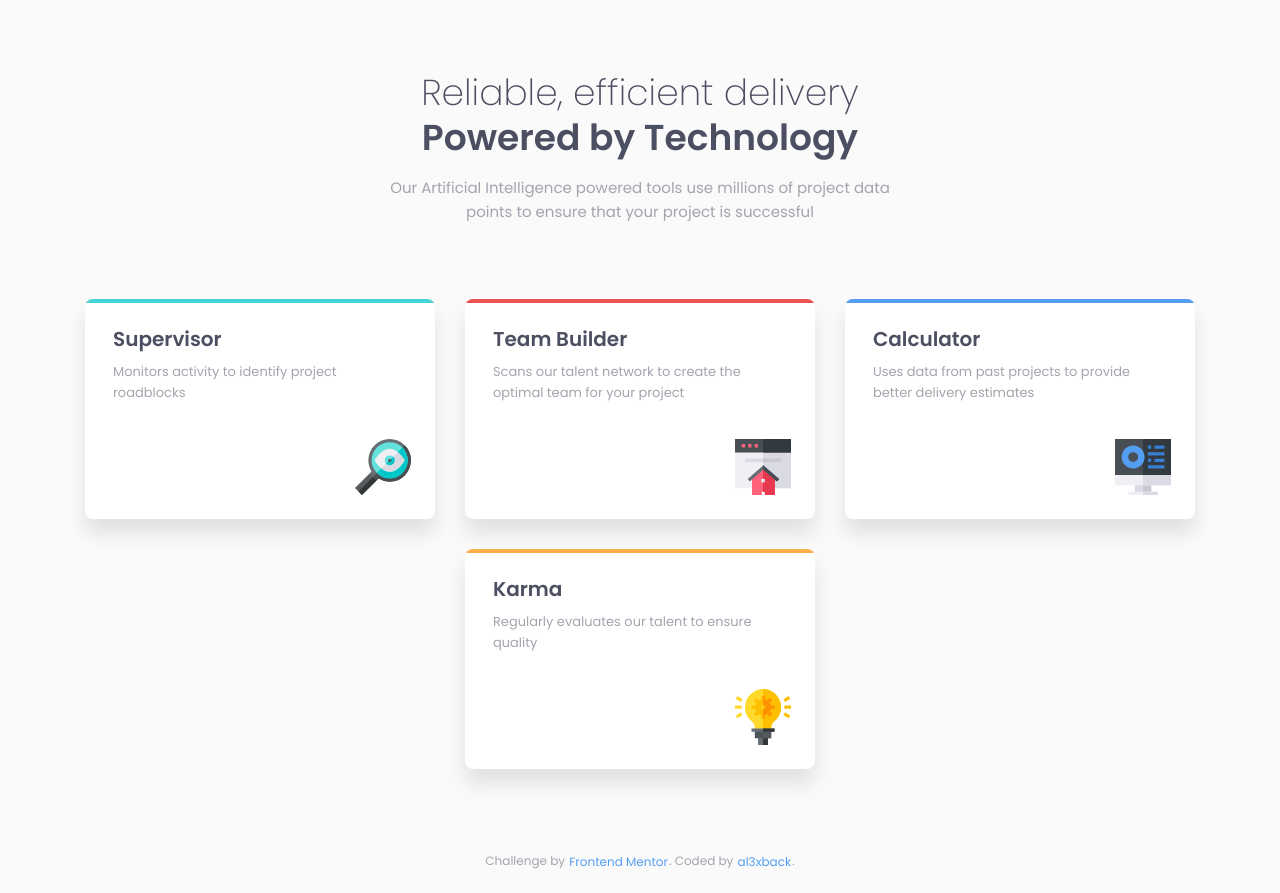
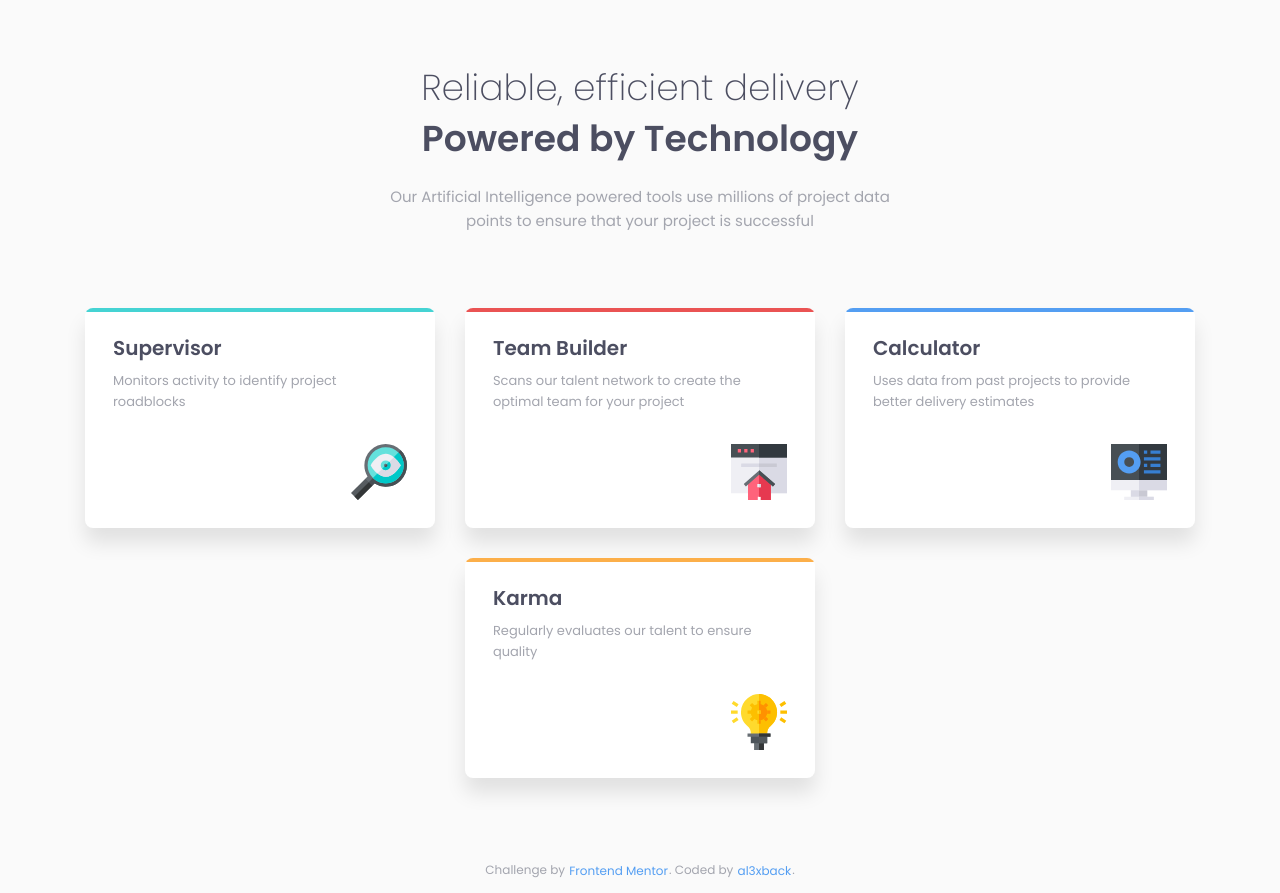
Before and after one commit to al3xback/fmentor-four-card-block, a website: page index.html in a window 1280 px wide. Drawn offline with Linux system fonts and the light colour scheme.

Commit message:
fixed structure

```diff
--- a/index.html
+++ b/index.html
@@ -39,12 +39,12 @@
 				<section class="section">
 					<div class="section__head">
 						<div class="cards-summary">
+							<p class="cards-summary__subtitle">
+								Reliable, efficient delivery
+							</p>
 							<h2 class="cards-summary__title">
-								Reliable, efficient delivery
+								Powered by Technology
 							</h2>
-							<p class="cards-summary__subtitle">
-								<strong>Powered by Technology</strong>
-							</p>
 							<p class="cards-summary__desc">
 								Our Artificial Intelligence powered tools use
 								millions of project data points to ensure that
--- a/scss/base/_typography.scss
+++ b/scss/base/_typography.scss
@@ -33,10 +33,6 @@ h6 {
 	font-size: func.em(14, var.$font-size-primary);
 }
 
-p {
-	font-size: 1em;
-}
-
 strong {
 	font-weight: var.$font-weight-600;
 }
--- a/scss/components/_cards.scss
+++ b/scss/components/_cards.scss
@@ -5,15 +5,16 @@
 	text-align: center;
 }
 
-.cards-summary__title {
+.cards-summary__subtitle {
+	margin-bottom: func.em(6, 24);
+	font-size: func.em(24, var.$font-size-primary);
 	font-weight: var.$font-weight-200;
+	color: var.$color-dark-blue;
+	line-height: 1;
 }
 
-.cards-summary__subtitle {
+.cards-summary__title {
 	margin-bottom: func.em(16, 24);
-	font-size: func.em(24, var.$font-size-primary);
-	color: var.$color-dark-blue;
-	line-height: 1.25;
 }
 
 .card:not(:first-child),
@@ -69,9 +70,9 @@
 
 .card__image {
 	position: absolute;
-	bottom: func.em(24, var.$font-size-primary);
-	left: func.em(24, var.$font-size-primary);
-	right: func.em(24, var.$font-size-primary);
+	bottom: func.em(28, var.$font-size-primary);
+	left: func.em(28, var.$font-size-primary);
+	right: func.em(28, var.$font-size-primary);
 }
 
 .card__image::after {
@@ -98,7 +99,7 @@
 	}
 
 	.cards-summary__subtitle {
-		margin-bottom: func.em(16, 36);
+		margin-bottom: func.em(10, 36);
 	}
 
 	.cards {
--- a/scss/layout/_grid.scss
+++ b/scss/layout/_grid.scss
@@ -1,3 +1,3 @@
 .container {
-	padding: 0 2em;
+	padding: 0 2rem;
 }
```
Also changed, not shown: css/main.css.
